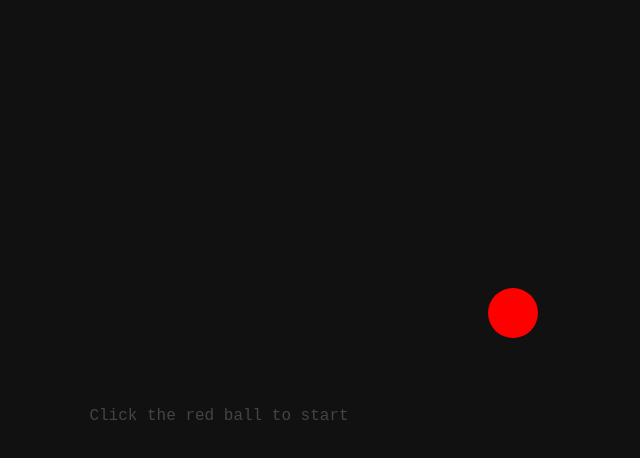
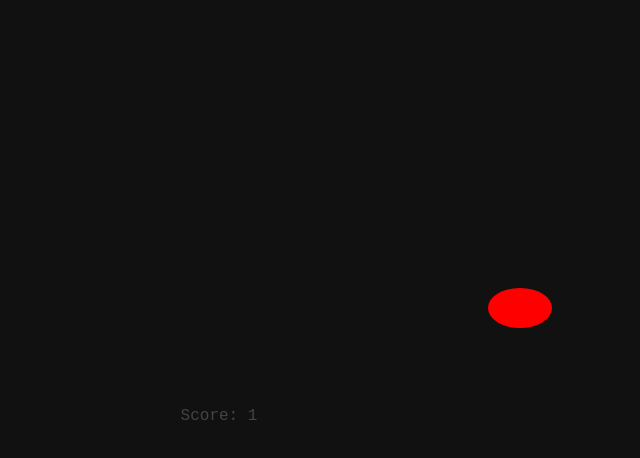
Before and after one commit to SoMir0/aim-trainer, a Vue app: page / in a window 1280 px wide. Both pictures are taken after a click on the element 601 px from the left and 265 px from the top of the page. Shown: the top 458 px of the page, without its empty margins (421-1061 px from the left). Built offline with nearby package versions, Linux system fonts and the light colour scheme.

Commit message:
added score counter and fixed ball size

```diff
--- a/src/App.vue
+++ b/src/App.vue
@@ -3,27 +3,24 @@
     data: function() {
       return {
         x: '45%',
-        y: '30%'
+        y: '30%',
+        points: 0
       }
     },
     methods: {
-     getUnits: function() {
-       console.log('gsg');
-     },
      moveCircle: function() {
        this.x = Math.floor(Math.random() * 92) + '%';
        this.y = Math.floor(Math.random() * 92) + '%';
-     }
-    },
-    beforeMount() {
-      this.getUnits();
+       this.points++;
+     },
     },
   }
 </script>
 
 <template>
-  <p class="stats">Click the red ball to start</p>
-  <div class="circle red" :style="{left: x, top: y}" v-on:click="moveCircle()"></div>
+  <p class="stats" v-if="points == 0">Click the red ball to start</p>
+  <p class="stats" v-else>Score: {{points}}</p>
+  <div class="circle red" :style="{left: x, top: y}" @click="moveCircle()"></div>
 </template>
 
 <style>
@@ -43,9 +40,8 @@ body {
 
 .circle {
   border-radius: 50%;
-  width: 50px; height: 50px;
+  width: 5vw; height: 5vh;
   position: absolute;
-  top: 50%; left: 50px;
 }
 
 .stats {
```
